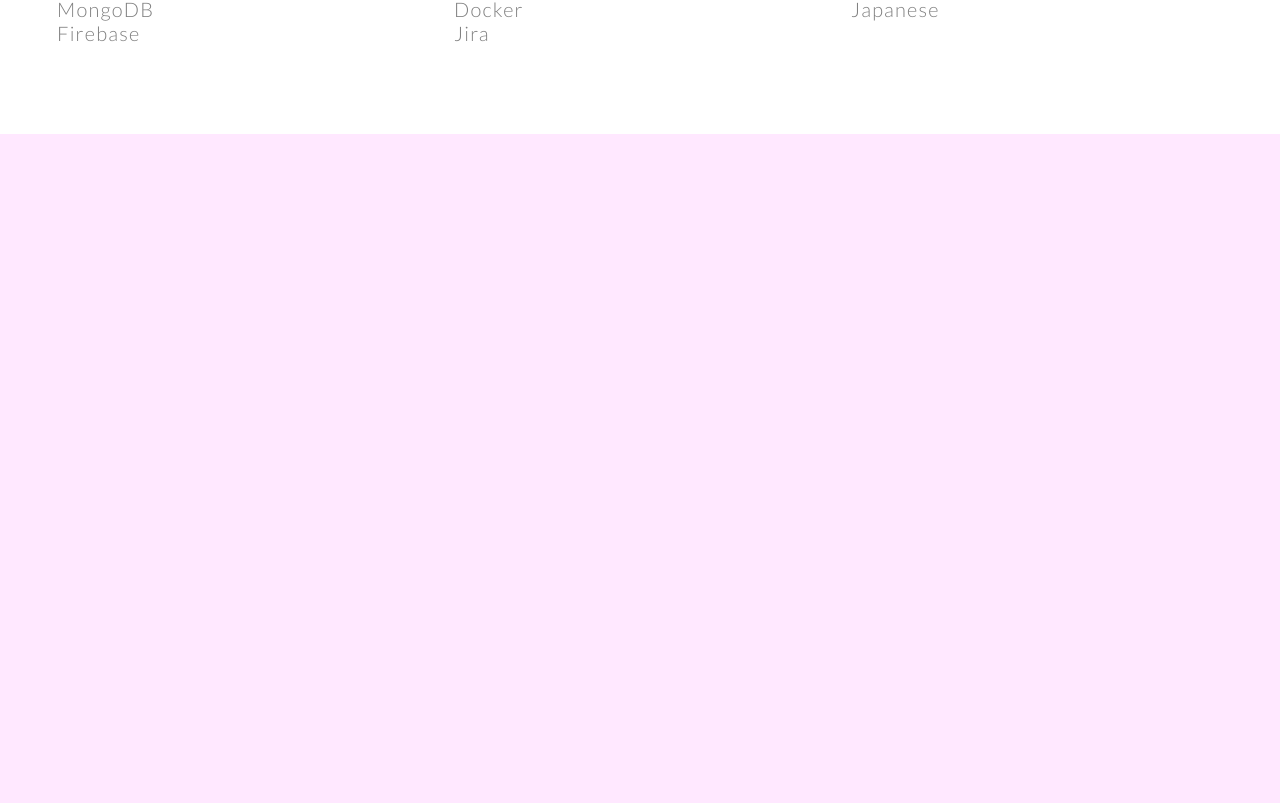
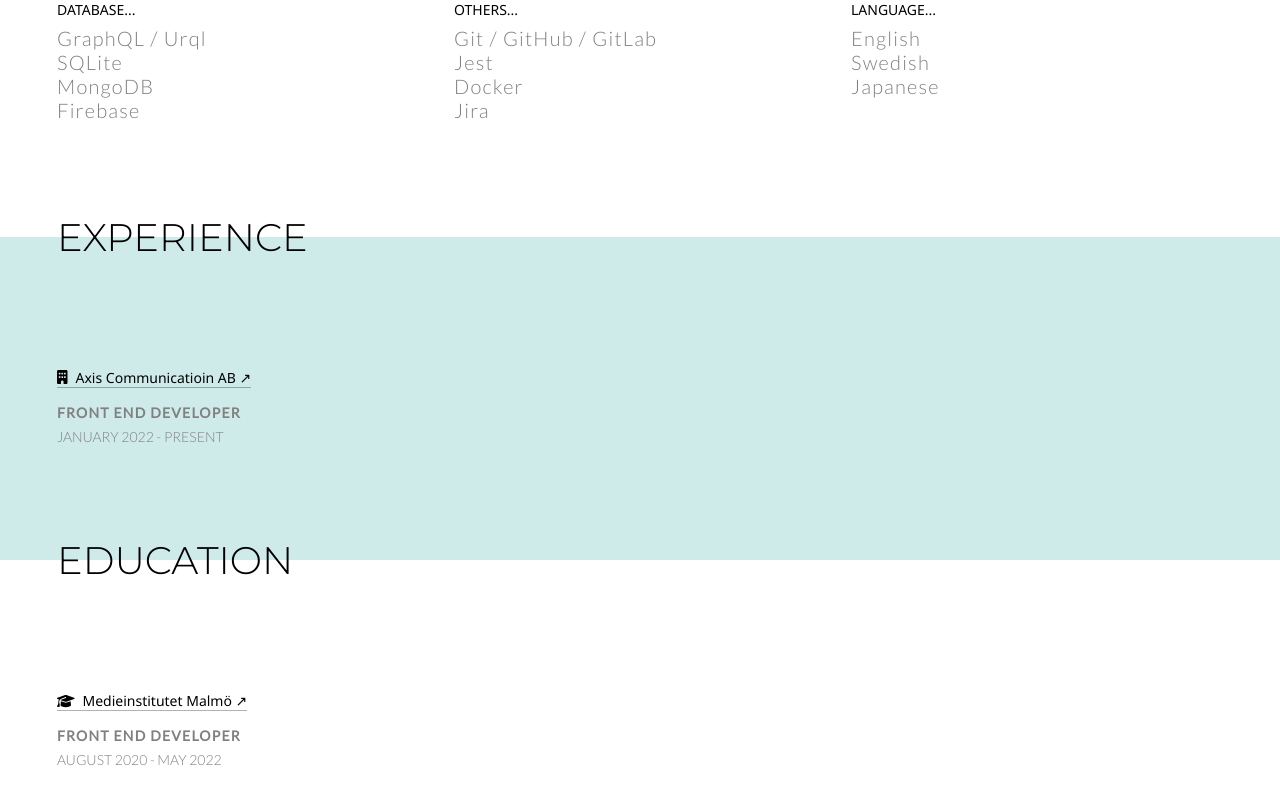
Before and after one commit to HitomiWin/My_Portfolio, a Next.js app: page /about in a window 1280 px wide. Shown: the part 1027-1830 px from the top of the page. Before the commit the page ends 1161 px from the top, so only its background shows below. Built offline with nearby package versions, Linux system fonts and the light colour scheme.

Commit message:
create educations component

```diff
--- /dev/null
+++ b/app/about/educations/components.tsx
@@ -0,0 +1,28 @@
+import React from "react";
+import { lato } from "@/app/ui/fonts";
+import styles from "@/styles/about-hero-components.module.css";
+import { IconAndUrl } from "@/app/ui/iconAndUrl";
+import { educations } from "@/constants";
+
+export function EducationList() {
+  return (
+    <div className={styles.container}>
+      {educations.map(({ icon, url, name, title, period }) => (
+        <div key={name}>
+          <h2 className={styles.title}>
+            {" "}
+            <IconAndUrl icon={icon} url={url} name={name} />
+          </h2>
+          <div>
+            <p className={`${lato.className} ${styles.jobTitle}`}>
+              {title.toLocaleUpperCase()}
+            </p>
+            <p className={`${lato.className} ${styles.period}`}>
+              {period.toLocaleUpperCase()}
+            </p>
+          </div>
+        </div>
+      ))}
+    </div>
+  );
+}
--- /dev/null
+++ b/app/about/educations/educations.tsx
@@ -0,0 +1,16 @@
+import React from "react";
+import { montserrat } from "@/app/ui/fonts";
+import styles from "@/styles/about-hero-components.module.css";
+import { EducationList } from "./components";
+export default function Educations() {
+  return (
+    <div className={styles.education}>
+      <div className="wContainer">
+        <h2 className={`${styles.heading} ${montserrat.className}`}>
+          EDUCATION
+        </h2>
+        <EducationList />
+      </div>
+    </div>
+  );
+}
--- /dev/null
+++ b/app/about/experience/components.tsx
@@ -0,0 +1,28 @@
+import React from "react";
+import { lato } from "@/app/ui/fonts";
+import styles from "@/styles/about-hero-components.module.css";
+import { IconAndUrl } from "@/app/ui/iconAndUrl";
+import { experiences } from "@/constants";
+
+export function ExperienceList() {
+  return (
+    <div className={styles.container}>
+      {experiences.map(({ icon, url, name, title, period }) => (
+        <div key={name}>
+          <h2 className={styles.title}>
+            {" "}
+            <IconAndUrl icon={icon} url={url} name={name} />
+          </h2>
+          <div>
+            <p className={`${lato.className} ${styles.jobTitle}`}>
+              {title.toLocaleUpperCase()}
+            </p>
+            <p className={`${lato.className} ${styles.period}`}>
+              {period.toLocaleUpperCase()}
+            </p>
+          </div>
+        </div>
+      ))}
+    </div>
+  );
+}
--- /dev/null
+++ b/app/about/experience/experience.tsx
@@ -0,0 +1,16 @@
+import React from "react";
+import { montserrat } from "@/app/ui/fonts";
+import styles from "@/styles/about-hero-components.module.css";
+import { ExperienceList } from "./components";
+export default function Experience() {
+  return (
+    <div className={styles.experience}>
+      <div className="wContainer">
+        <h2 className={`${styles.heading} ${montserrat.className}`}>
+          EXPERIENCE
+        </h2>
+        <ExperienceList />
+      </div>
+    </div>
+  );
+}
--- a/app/about/page.tsx
+++ b/app/about/page.tsx
@@ -2,6 +2,8 @@
 import { usePathname } from "next/navigation";
 import Hero from "@/app/about/hero/hero";
 import Skills from "./skills/skills";
+import Experience from "./experience/experience";
+import Educations from "./educations/educations";
 export default function Page() {
   const pathname = usePathname();
   const headerStyle = pathname.substring(1);
@@ -9,6 +11,8 @@ export default function Page() {
     <main className={headerStyle}>
       <Hero />
       <Skills />
+      <Experience />
+      <Educations />
     </main>
   );
 }
--- a/app/about/skills/components.tsx
+++ b/app/about/skills/components.tsx
@@ -1,6 +1,6 @@
 import React from "react";
 import { lato } from "@/app/ui/fonts";
-import styles from "@/styles/skills.module.css";
+import styles from "@/styles/about-hero-components.module.css";
 import { skills, Skills } from "@/constants";
 
 export function SkillsList() {
@@ -9,18 +9,18 @@ export function SkillsList() {
       {skills.map(({ title, items }) => (
         <div key={title}>
           <h2 className={styles.title}>{title.toLocaleUpperCase()}...</h2>
-          <Item items={items} />
+          <Skill items={items} />
         </div>
       ))}
     </div>
   );
 }
 
-function Item(skills: Pick<Skills, "items">) {
+function Skill(skills: Pick<Skills, "items">) {
   return (
     <ul>
       {skills.items.map((item, index) => (
-        <li key={index} className={`${lato.className} ${styles.skill}`}>
+        <li key={index} className={`${lato.className} ${styles.item}`}>
           {item}
         </li>
       ))}
--- a/app/about/skills/skills.tsx
+++ b/app/about/skills/skills.tsx
@@ -1,7 +1,7 @@
 import React from "react";
 import { montserrat } from "@/app/ui/fonts";
 import { SkillsList } from "./components";
-import styles from '@/styles/skills.module.css'
+import styles from "@/styles/about-hero-components.module.css";
 export default function Skills() {
   return (
     <div className={styles.skills}>
--- a/app/ui/globals.css
+++ b/app/ui/globals.css
@@ -1,5 +1,5 @@
 :root {
-  --v-space: clamp(60px, 7vw, 90px);
+  --v-space: clamp(60px, 9vw, 120px);
   --v-maxPrimaryPageWidth: 1366px;
   --v-dark-blue-rgb: 7, 1, 31;
   --v-white-rgb: 255, 255, 255;
--- /dev/null
+++ b/constants/experiencesAndEducations.ts
@@ -0,0 +1,31 @@
+import {
+  faBuilding,
+  faGraduationCap,
+  IconDefinition,
+} from "@fortawesome/free-solid-svg-icons";
+
+export interface Info {
+  url: string;
+  icon: IconDefinition;
+  name: string;
+  title: string;
+  period: string;
+}
+export const experiences: Array<Info> = [
+  {
+    url: "https://www.axis.com/",
+    icon: faBuilding,
+    name: "Axis Communicatioin AB",
+    title: "Front end developer",
+    period: "January 2022 - Present",
+  },
+];
+export const educations: Array<Info> = [
+  {
+    url: "https://medieinstitutet.se/",
+    icon: faGraduationCap,
+    name: "Medieinstitutet Malmö",
+    title: "Front end developer",
+    period: "August 2020 - May 2022",
+  },
+];
--- a/constants/index.ts
+++ b/constants/index.ts
@@ -1,3 +1,4 @@
 export * from "./hero";
 export * from "./projects";
 export * from "./skill";
+export * from "./experiencesAndEducations";
--- a/styles/skills.module.css
+++ b/styles/about-hero-components.module.css
@@ -1,5 +1,10 @@
-.skills {
+.skills,
+.education {
   background-color: rgb(var(--v-white-rgb));
+  padding: var(--v-space) 0;
+}
+.experience {
+  background-color: rgb(var(--v-light-green-rgb));
   padding: var(--v-space) 0;
 }
 .heading {
@@ -19,11 +24,23 @@
   grid-template-columns: repeat(2, 1fr);
   gap: 32px 25px;
 }
-.skill {
+.item {
   color: gray;
   font-weight: 300;
   letter-spacing: 1.2px;
   font-size: clamp(12px, 2vw, 20px);
+}
+.jobTitle {
+  color: gray;
+  letter-spacing: 1.2px;
+  font-weight: 600;
+  font-size: clamp(10px, 1.6vw, 14px);
+  margin: 1rem 0 0.5em;
+}
+.period {
+  color: gray;
+  font-weight: 300;
+  font-size: clamp(10px, 1.6vw, 14px);
 }
 
 @media (min-width: 768px) {
--- a/styles/project.module.css
+++ b/styles/project.module.css
@@ -2,7 +2,7 @@
   background-color: rgb(var(--v-white-rgb));
 }
 .imgtext {
-  padding: clamp(90px, 10vw, 150px) 0;
+  padding: var(--v-space) 0;
 }
 .imgtext + .imgtext {
   padding-top: 0;
```
